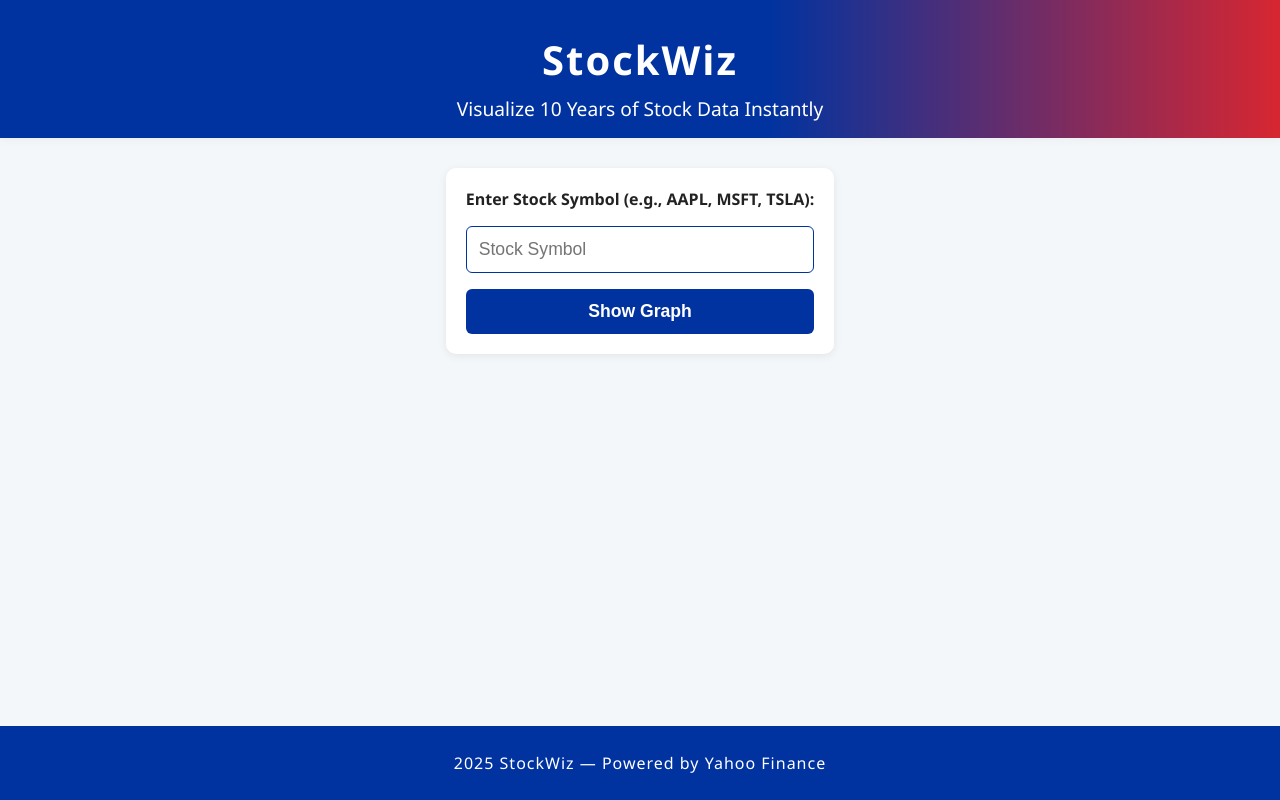
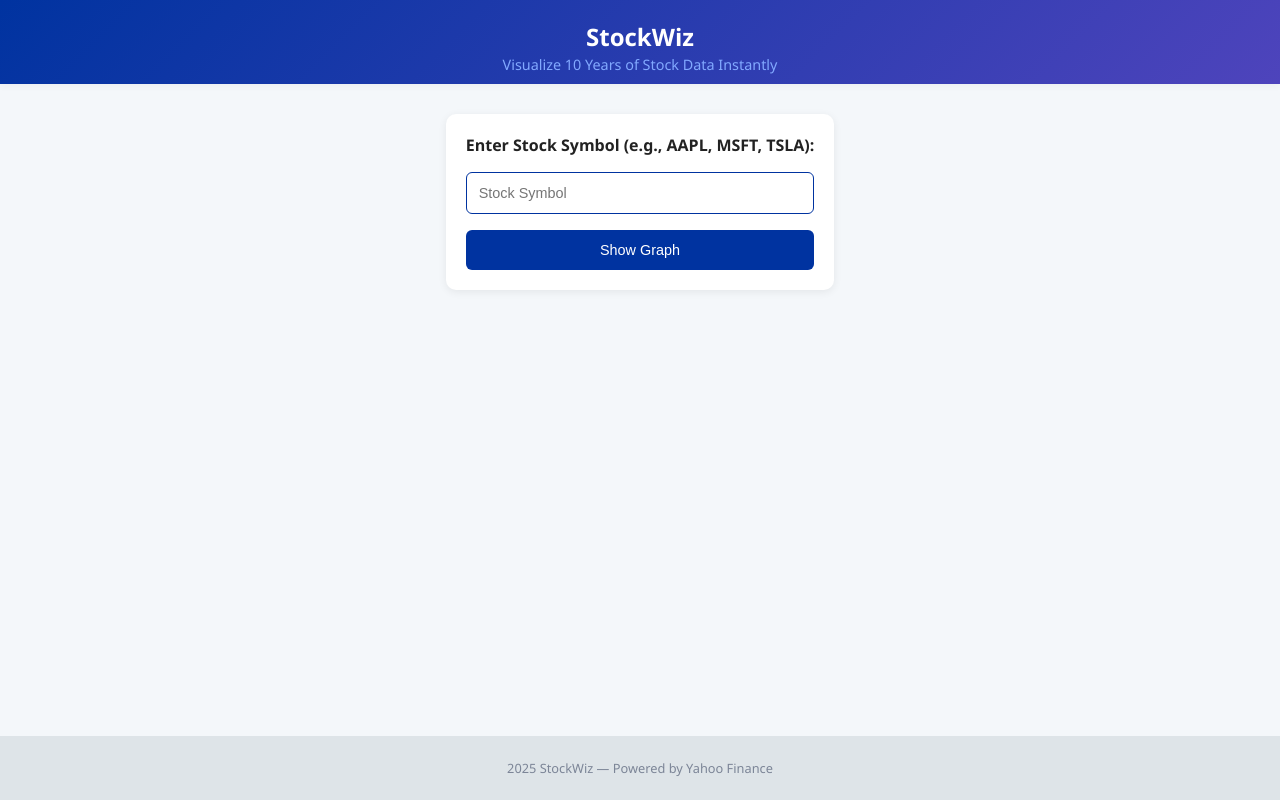
Before and after one commit to EllaBourne/Team3Application, a Flask app: page / in a window 1280 px wide. Run offline with Flask 2, Linux system fonts and the light colour scheme.

Commit message:
UI tweaks

```diff
--- a/flask-app/static/css/style.css
+++ b/flask-app/static/css/style.css
@@ -7,17 +7,16 @@ body {
 }
 
 header {
-    background: linear-gradient(90deg, #0033a0 60%, #d72631 100%);
+    background: linear-gradient(135deg, #0033a0, #4e44bc);
     color: #fff;
-    padding: 32px 0 16px 0;
+    padding: 20px 0 10px 0;
     text-align: center;
     box-shadow: 0 2px 8px rgba(0,0,0,0.04);
 }
 
 h1 {
-    margin: 0 0 8px 0;
+    margin: 0 0 2px 0;
     font-size: 2.5rem;
-    letter-spacing: 2px;
 }
 
 .container {
@@ -39,13 +38,13 @@ input[type="text"] {
     padding: 12px;
     border: 1px solid #0033a0;
     border-radius: 6px;
-    font-size: 1.1rem;
+    font-size: 0.9rem;
     outline: none;
     transition: border 0.2s;
 }
 
 input[type="text"]:focus {
-    border: 1.5px solid #d72631;
+    border: 1.5px solid #4e44bc;
 }
 
 input[type="submit"], button {
@@ -54,14 +53,14 @@ input[type="submit"], button {
     border: none;
     padding: 12px 0;
     border-radius: 6px;
-    font-size: 1.1rem;
-    font-weight: 600;
+    font-size: 0.9rem;
+    font-weight: 400;
     cursor: pointer;
     transition: background 0.4s, color 0.4s;
 }
 
 input[type="submit"]:hover, button:hover {
-    background: #d72631;
+    background: #4e44bc;
     color: #fff;
 }
 
@@ -82,11 +81,10 @@ input[type="submit"]:hover, button:hover {
 }
 
 footer {
-    background: #0033a0;
-    color: #fff;
+    background: #dee4e8;
+    color: #7c8597;
     text-align: center;
     padding: 20px 0;
     margin-top: 40px;
-    font-size: 1rem;
-    letter-spacing: 1px;
+    font-size: 0.8rem;
 }
--- a/flask-app/templates/index.html
+++ b/flask-app/templates/index.html
@@ -34,7 +34,6 @@
             width: 100%;
             text-align: center;
             padding: 10px 0;
-            background: #0033a0;
             margin-top: auto;
         }
     </style>
@@ -51,8 +50,8 @@ document.addEventListener('DOMContentLoaded', function() {
 </script>
 <body>
     <header>
-        <h1>StockWiz</h1>
-        <p style="font-size:1.2rem; margin:0;">Visualize 10 Years of Stock Data Instantly</p>
+        <h1 style="font-size: 1.5rem">StockWiz</h1>
+        <p style="font-size:0.9rem; margin:0; color:#82a9ff">Visualize 10 Years of Stock Data Instantly</p>
     </header>
     <div class="container">
         <form action="{{ url_for('stock') }}" method="post">
--- a/flask-app/templates/stock.html
+++ b/flask-app/templates/stock.html
@@ -9,8 +9,8 @@
 </head>
 <body>
     <header>
-        <h1>{{ stock_symbol }} Stock Chart</h1>
-        <p style="font-size:1.1rem; margin:0;">10-Year Historical Price (USD)</p>
+        <h1 style="font-size: 1.5rem">{{ stock_symbol }} Stock Chart</h1>
+        <p style="font-size:0.9rem; margin:0; color: #82a9ff">10-Year Historical Price (USD)</p>
     </header>
     <div class="container" style="text-align:center;">
         <!-- Replace static image with interactive chart -->
@@ -23,7 +23,7 @@
             <ul style="list-style:none; padding:0;">
                 {% for article in news_articles %}
                 <li style="margin-bottom:18px;">
-                    <a href="{{ article.url }}" target="_blank" style="font-weight:600; color:#d72631; text-decoration:none;">
+                    <a href="{{ article.url }}" target="_blank" style="font-weight:600; color:#3866cb; text-decoration:none;">
                         {{ article.title }}
                     </a>
                     <br>
```
